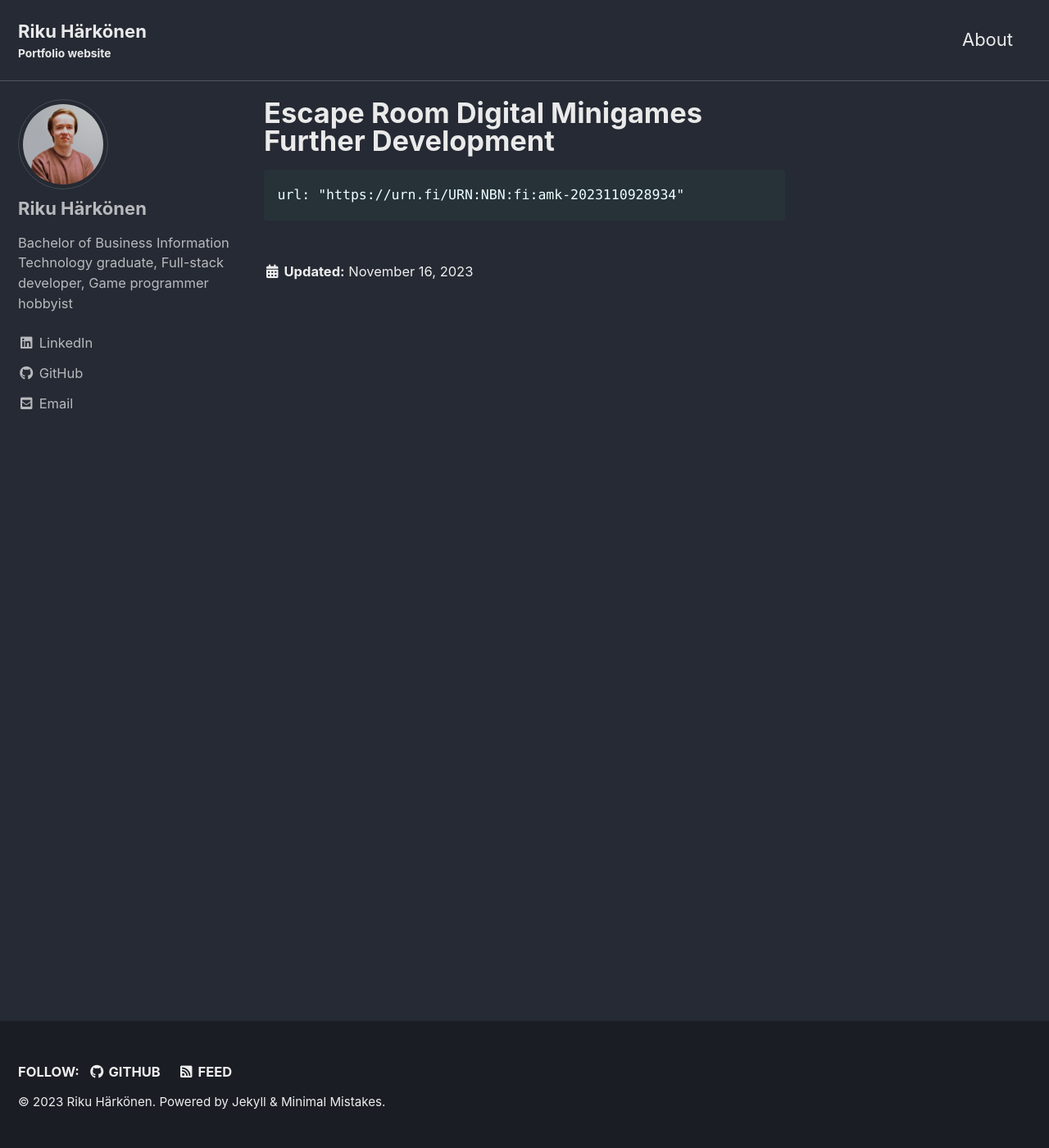
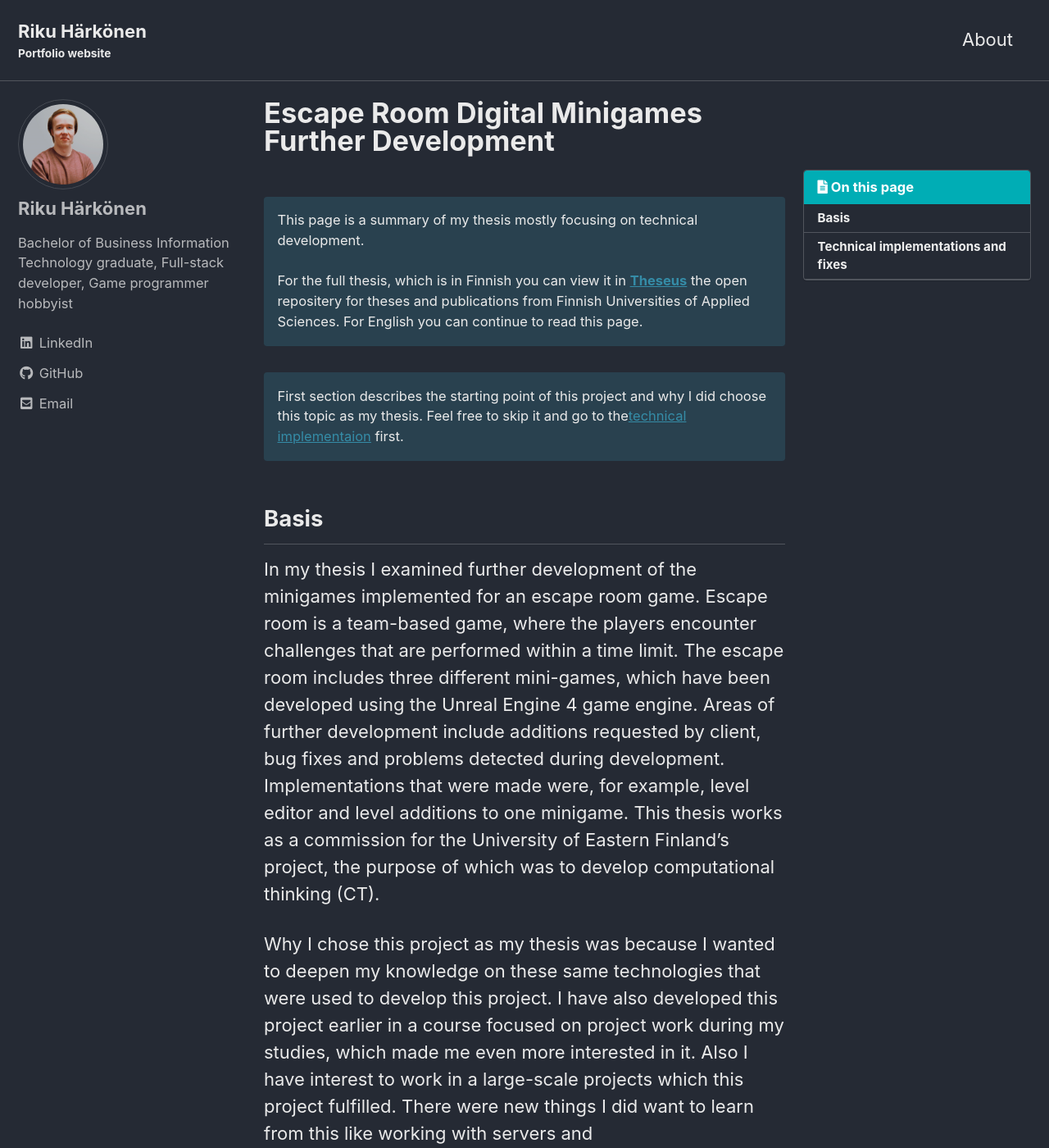
Before and after one commit to rikhurd/rikhurd.github.io, a Jekyll site: the page built from _posts/2023-11-16-thesis.md, in a window 1280 px wide and 1400 px high. Shown: the whole window at 82% size. Built offline with Jekyll 4.4.1, drawn with Linux system fonts in a browser that asks for light colours; cached includes are drawn as plain includes; some of the changed text lies outside the part shown.

Commit message:
Update thesis page

```diff
--- a/_posts/2023-11-16-thesis.md
+++ b/_posts/2023-11-16-thesis.md
@@ -5,7 +5,23 @@ categories:
 tags:
   - Thesis
 last_modified_at: 2023-11-16
+link: https://urn.fi/URN:NBN:fi:amk-2023110928934
+toc: true
+toc_sticky: true
 
 ---
 
-    url: "https://urn.fi/URN:NBN:fi:amk-2023110928934"
+This page is a summary of my thesis mostly focusing on technical development. <br><br>
+For the full thesis, which is in Finnish you can view it in **[Theseus](https://urn.fi/URN:NBN:fi:amk-2023110928934)** the open repositery for theses and publications from Finnish Universities of Applied Sciences. For English you can continue to read this page.
+{: .notice--info}
+
+First section describes the starting point of this project and why I did choose this topic as my thesis. Feel free to skip it and go to the[technical implementaion](#technical-implementations-and-fixes) first.
+{: .notice--info}
+
+## Basis
+
+In my thesis I examined further development of the minigames implemented for an escape room game. Escape room is a team-based game, where the players encounter challenges that are performed within a time limit. The escape room includes three different mini-games, which have been developed using the Unreal Engine 4 game  engine. Areas of further development include additions requested by client, bug fixes and problems detected during development. Implementations that were made were, for example, level editor and level additions to one minigame. This thesis works as a commission for the University of Eastern Finland’s project, the purpose of which was to develop computational thinking (CT).
+
+Why I chose this project as my thesis was because I wanted to deepen my knowledge on these same technologies that were used to develop this project. I have also developed this project earlier in a course focused on project work during my studies, which made me even more interested in it. Also I have interest to work in a large-scale projects which this project fulfilled. There were new things I did want to learn from this like working with servers and
+
+## Technical implementations and fixes
```
